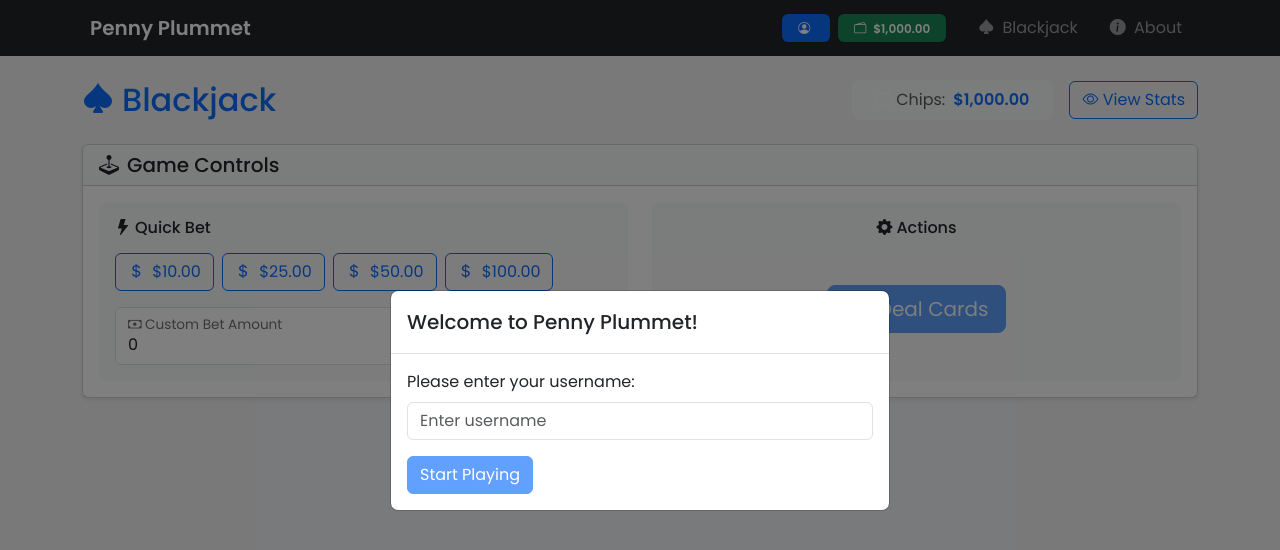
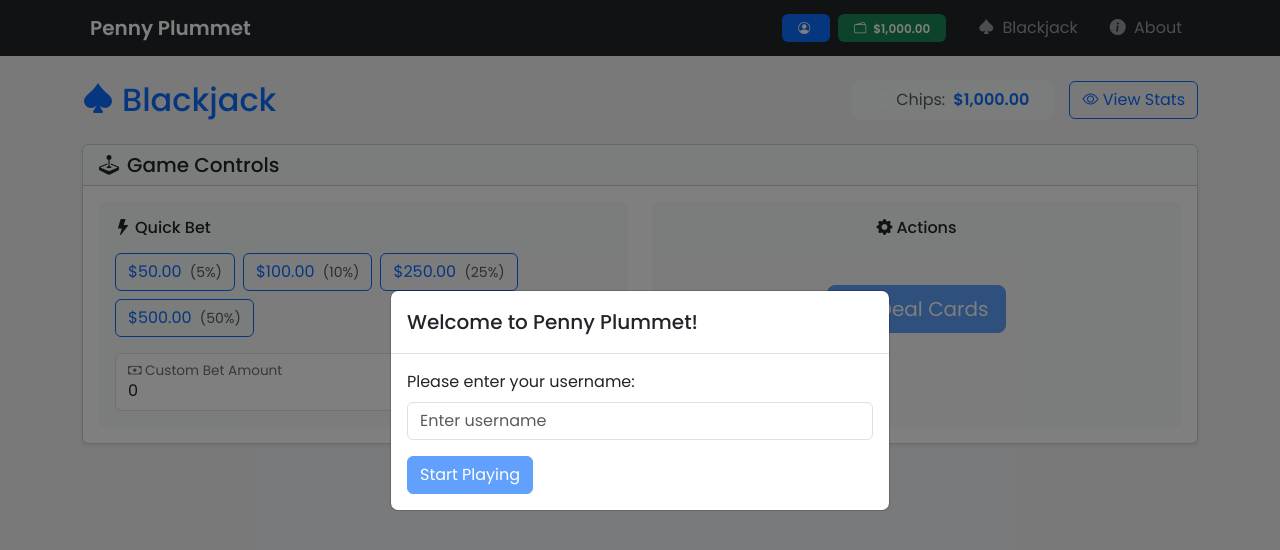
Before and after one commit to benceb2/penny-plummet, a Vue app: page /blackjack in a window 1280 px wide. Shown: the top 550 px of the page. Built offline with nearby package versions, Linux system fonts and the light colour scheme.

Commit message:
make quick bet options propertional to current chips ballance

```diff
--- a/src/views/BlackjackView.vue
+++ b/src/views/BlackjackView.vue
@@ -10,7 +10,16 @@ const userStore = useUserStore()
 const betAmount = ref(0)
 const showStats = ref(false)
 
-const DEFAULT_BETS = [10, 25, 50, 100]
+const PERCENTAGE_BETS = [0.05, 0.10, 0.25, 0.50] // 5%, 10%, 25%, 50% of current chips
+
+const quickBetAmounts = computed(() => {
+  return PERCENTAGE_BETS.map(percentage => {
+    // Calculate the bet amount based on percentage of current chips
+    const amount = Math.floor(userStore.chips * percentage)
+    // Ensure minimum bet of 1 chip
+    return Math.max(1, amount)
+  })
+})
 
 const gameStatus = computed(() => {
   if (gameStore.gameState === BlackjackState.gameOver) {
@@ -237,14 +246,19 @@ function setPresetBet(amount: number) {
                     </h6>
                     <div class="d-flex flex-wrap gap-2">
                       <button
-                        v-for="amount in DEFAULT_BETS"
+                        v-for="amount in quickBetAmounts"
                         :key="amount"
                         class="btn btn-outline-primary"
                         :class="{ 'active': betAmount === amount }"
                         :disabled="amount > userStore.chips"
                         @click="setPresetBet(amount)">
-                        <i class="bi bi-currency-dollar me-1"></i>
-                        {{ new Intl.NumberFormat('en-US', { style: 'currency', currency: 'USD' }).format(amount) }}
+                        {{ new Intl.NumberFormat('en-US', {
+                          style: 'currency',
+                        currency: 'USD'
+                        }).format(amount) }}
+                        <small class="text-muted ms-1">
+                          ({{ Math.round((amount / userStore.chips) * 100) }}%)
+                        </small>
                       </button>
                     </div>
                     <div class="mt-3">
```
